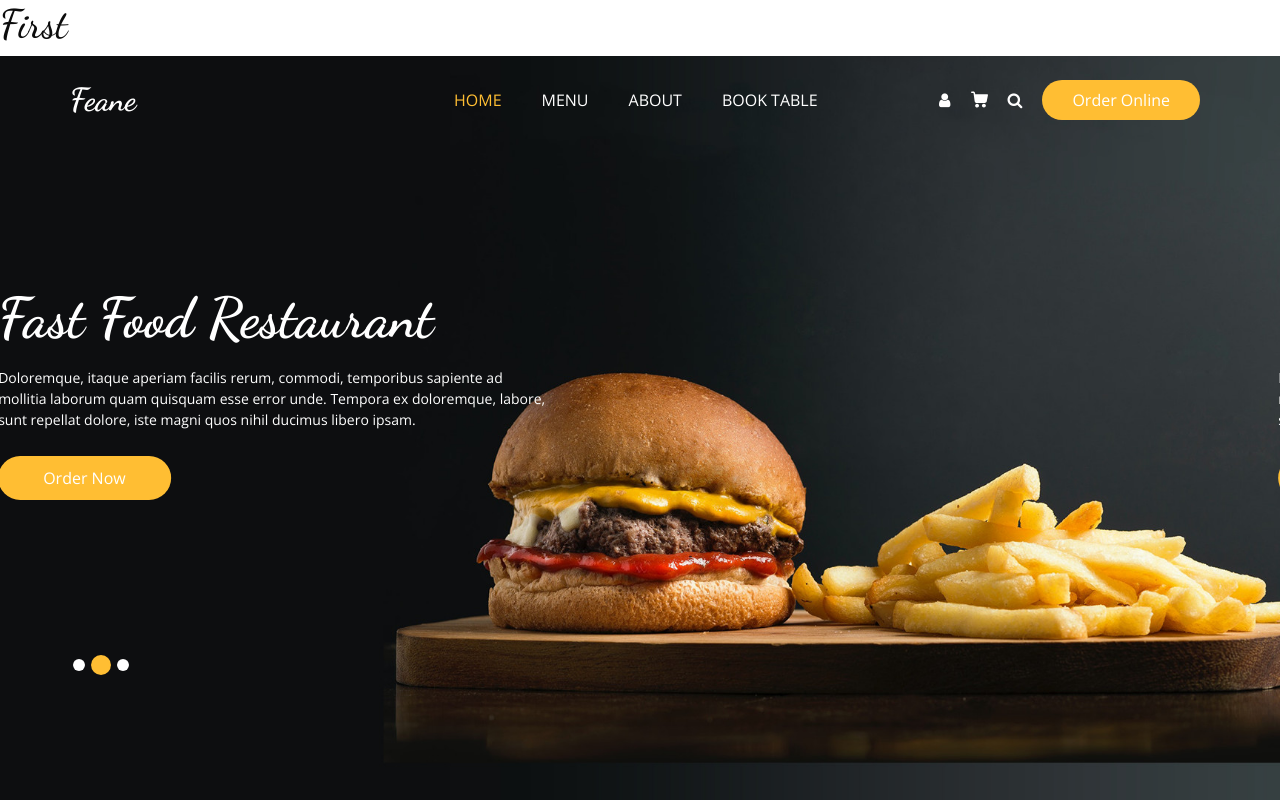
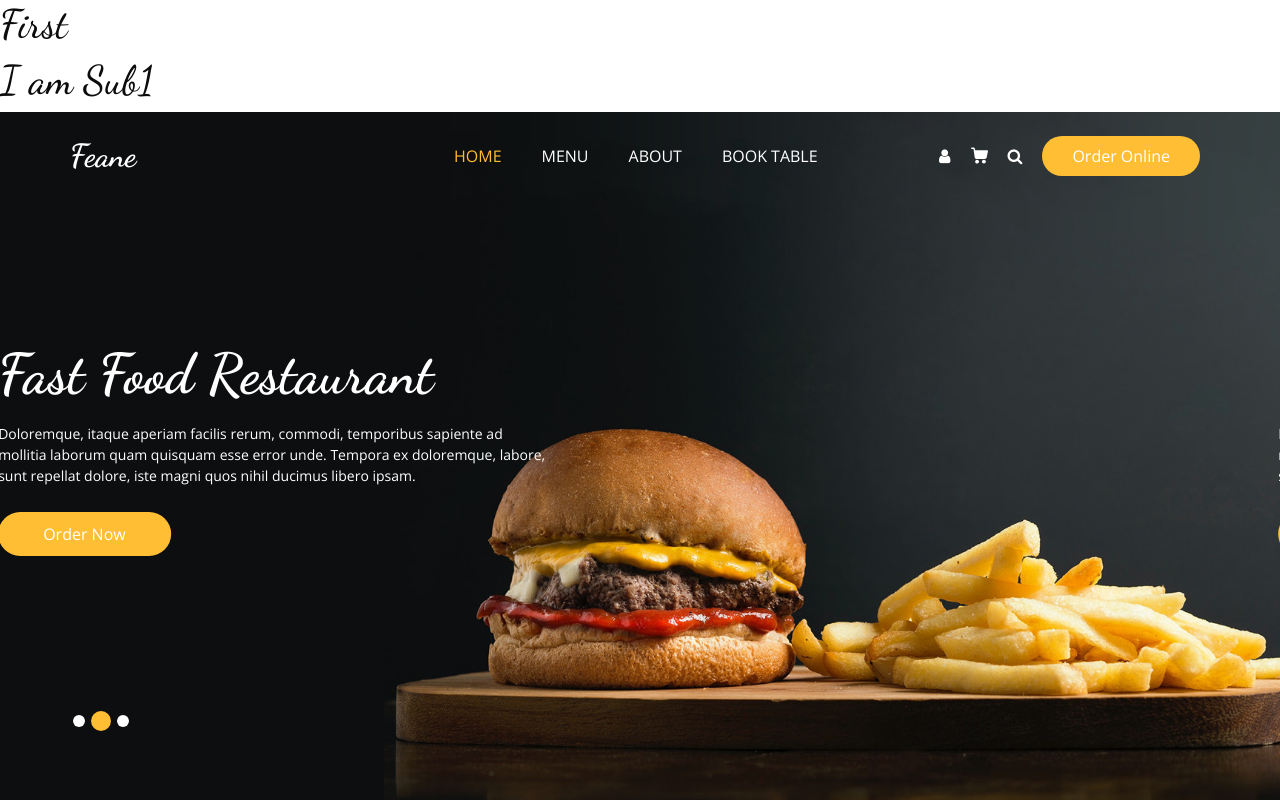
Before and after one commit to devikasq/temp2, a plain HTML site: page feane-1.0.0/index.html in a window 1280 px wide. Shown: the top 800 px of the page. Drawn offline with nearby package versions, Linux system fonts and the light colour scheme; some packages are replaced by stand-ins of ours.

Commit message:
sub1 commit1

```diff
--- a/feane-1.0.0/index.html
+++ b/feane-1.0.0/index.html
@@ -34,6 +34,7 @@
 
 <body>
 <h1>First </h1>
+<h1>I am Sub1</h1>
   <div class="hero_area">
     <div class="bg-box">
       <img src="images/hero-bg.jpg" alt="">
```
